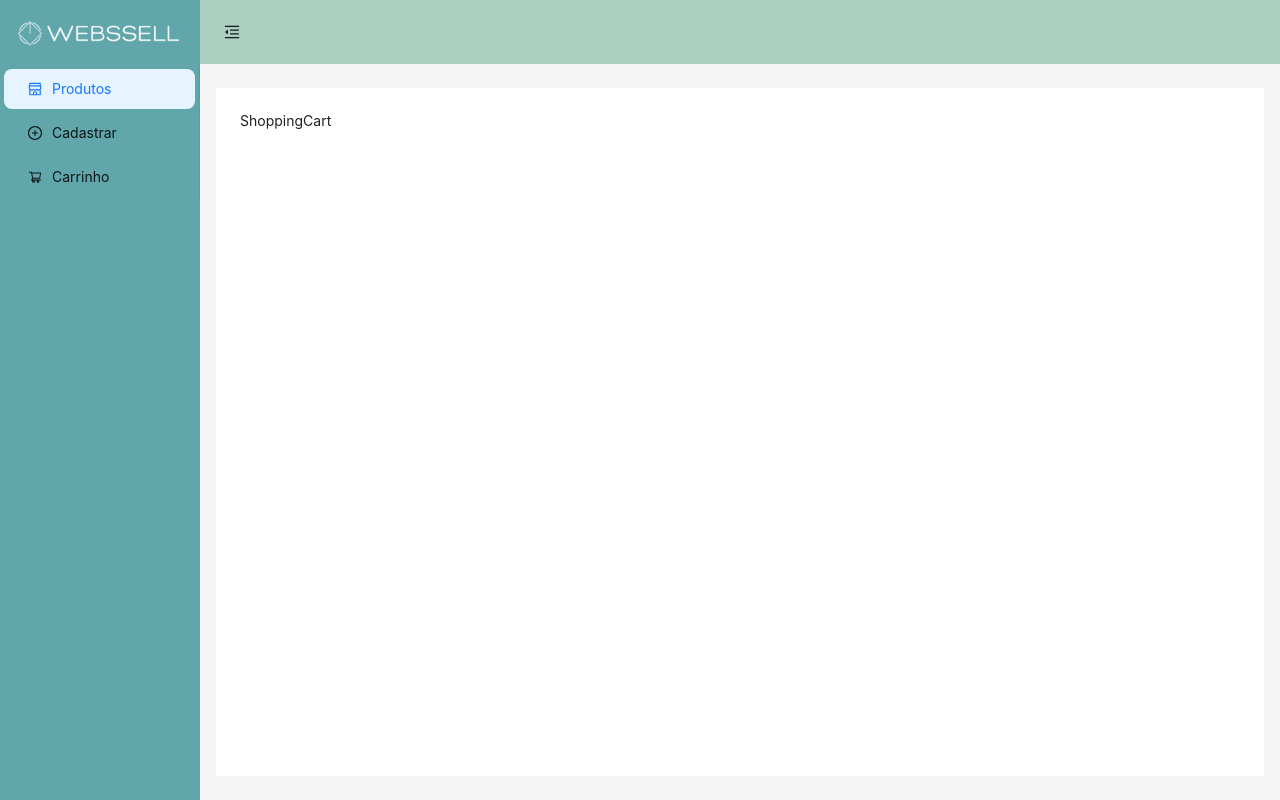
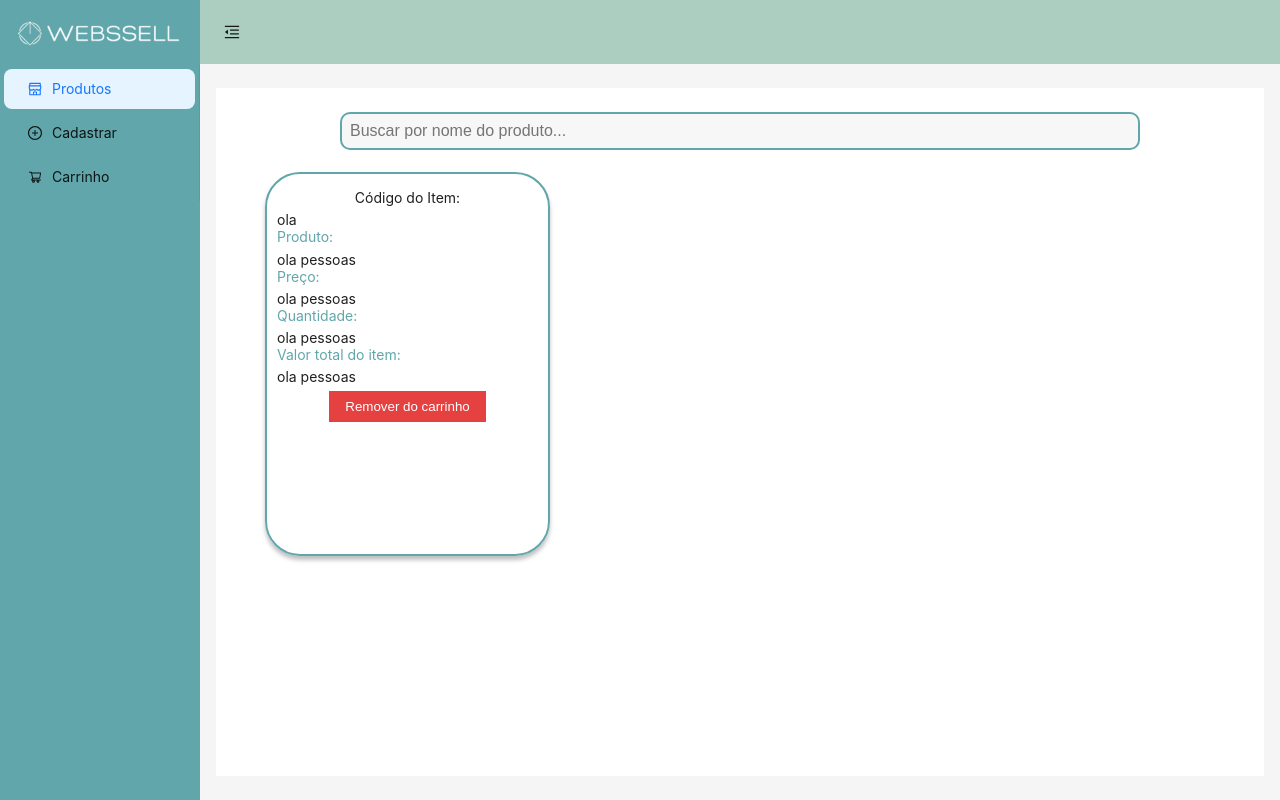
Before and after one commit to LuizGuFaMartins/webssel-web, a React (Create React App) app: page /carrinho in a window 1280 px wide. Built offline with nearby package versions, Linux system fonts and the light colour scheme.

Commit message:
Tela de carrinho com card e barra de pesquisa

```diff
--- a/src/App.js
+++ b/src/App.js
@@ -91,10 +91,12 @@ function App() {
         </Header>
         <Content
           style={{
+            maxHeight: "100%",
             margin: "24px 16px",
             padding: 24,
             minHeight: 280,
-            background: colorBgContainer,
+            background: "white",
+            overflow: "auto",
           }}
         >
           <Outlet />
--- a/src/pages/shoppingCart/index.js
+++ b/src/pages/shoppingCart/index.js
@@ -1,8 +1,77 @@
 import React from "react";
 import "./styles.css";
 
-const ShoppingCart = () => {
-  return <div>ShoppingCart</div>;
-};
+  function ShoppingCart() {
+    const [codigoItem, setCodigoItem] = React.useState('');
+    const [produto, setProduto] = React.useState('');
+    const [preco, setPreco] = React.useState('');
+    const [quantidade, setQuantidade] = React.useState('');
+    const [valorTotal, setValorTotal] = React.useState('');
 
-export default ShoppingCart;
+    const handleCodigoItemChange = (event) => {
+      setCodigoItem(event.target.value);
+    };
+
+    const handleProdutoChange = (event) => {
+      setProduto(event.target.value);
+    };
+
+    const handlePrecoChange = (event) => {
+      setPreco(event.target.value);
+    };
+
+    const handleQuantidadeChange = (event) => {
+      setQuantidade(event.target.value);
+    };
+
+    const handleValorTotalChange = (event) => {
+      setValorTotal(event.target.value);
+    };
+
+      return (
+      <div className="container">
+          <div className="search-bar">
+            <input type="text" placeholder="Buscar por nome do produto..."/>
+          </div>
+        <div className="boxcard">
+            <div className="card">
+              <div className="card-body">
+                <div className="form-groupcod">
+               <label>Código do Item:</label>
+                <span>ola</span>
+                </div>
+                <div className="form-group">
+                  <label>Produto:</label>
+                </div>
+                <div>
+                  <span>ola pessoas</span>
+                </div>
+                <div className="form-group">
+                  <label>Preço:</label>
+                </div>
+                <div>
+                  <span>ola pessoas</span>
+                </div>
+                <div className="form-group">
+                  <label>Quantidade:</label>
+                </div>
+                <div>
+                  <span>ola pessoas</span>
+                </div>
+                <div className="form-group">
+                  <label>Valor total do item:</label>
+                </div>
+                <div>
+                  <span>ola pessoas</span>
+                </div>
+                <div className="remove-button">
+                  <button>Remover do carrinho</button>
+                </div>
+              </div>
+            </div>
+          </div>
+        </div>
+      );
+  };
+
+  export default ShoppingCart;
--- a/src/pages/shoppingCart/styles.css
+++ b/src/pages/shoppingCart/styles.css
@@ -0,0 +1,93 @@
+.container {
+    display: flex;
+    flex-direction: column;
+    align-items: center;
+    height: 100vh;
+  }
+
+  .search-bar {
+    width: 80%;
+    height: 5%;
+    margin-bottom: 20px;
+  }
+
+  .search-bar input[type="text"] {
+    width: 100%;
+    padding: 8px;
+    border: 2px solid #61A6AB;
+    border-radius: 10px;
+    font-size: 16px;
+    background-color: #F7F7F7;
+  }
+
+  .search-bar input[type="text"]:focus {
+    outline: none;
+    border-color: #0ee68c;
+  }
+
+  .boxcard {
+    display: flex;
+    flex-direction: row;
+    height: 80%;
+    width: 95%;
+    flex-wrap: wrap;
+    justify-content: flex-start;
+    gap: 20px;
+    margin: 0 auto;
+  }
+  .card {
+    border: 2px solid #61A6AB;
+    border-radius: 35px;
+    padding: 10px;
+    width: 30%;
+    height: 60%;
+    max-width: 500px;
+    box-shadow: 0px 4px 4px rgba(0, 0, 0, 0.25);
+    min-width: 250px;
+  }
+
+  .card-body {
+    display: flex;
+    flex-direction: column;
+  }
+
+  .card-body .remove-button {
+    display: flex;
+    justify-content: center;
+  }
+
+  .card-body .remove-button button {
+    background-color: #E64141;
+    color: white;
+    padding: 8px 16px;
+    border: none;
+    cursor: pointer;
+    margin-top: 2%;
+  }
+
+  .card-body .remove-button button:hover {
+    background-color: darkred;
+  }
+
+  .card-body .form-groupcod label {
+    display: flex;
+    align-items: center;
+    justify-content: center;
+    padding: 2%;
+  }
+
+  .form-group {
+    margin-bottom: 2%;
+    color: #61A6AB;
+  }
+
+  .label {
+    font-weight: bold;
+  }
+
+  .input {
+    width: 100%;
+    padding: 5px;
+    border: 1px solid #ccc;
+    border-radius: 4px;
+  }
```
Also changed, not shown: src/pages/carrinho/index.js (deleted).
